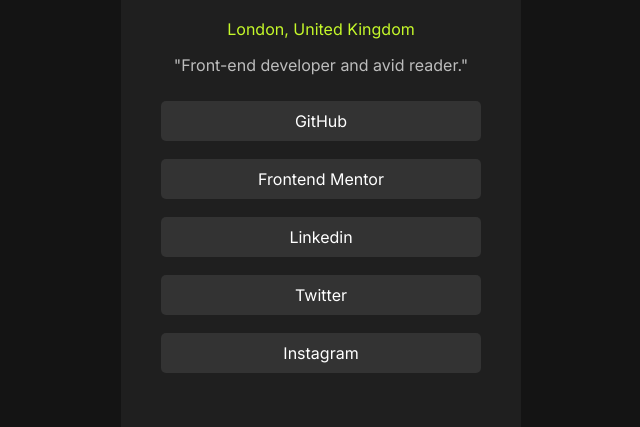
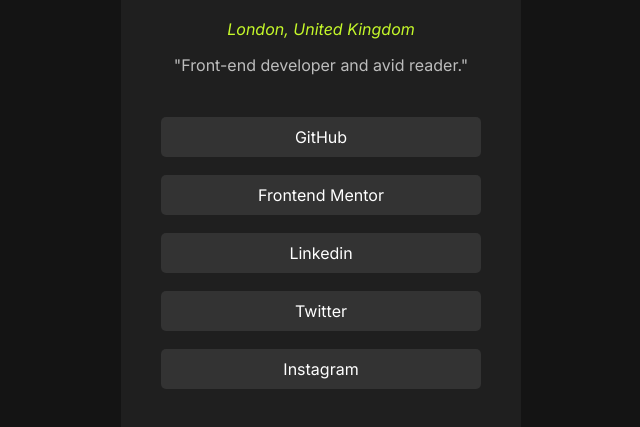
Before and after one commit to eduardopanassol/challenge-frontend-mentor-01, a plain HTML site: page index.html in a window 1280 px wide. Shown: the part 263-690 px from the top of the page, without its empty margins (391-1031 px from the left). Drawn offline with Linux system fonts and the light colour scheme.

Commit message:
alterações

```diff
--- a/index.html
+++ b/index.html
@@ -3,33 +3,29 @@
 <head>
     <meta charset="UTF-8">
     <meta name="viewport" content="width=device-width, initial-scale=1.0">
-    <title>Document</title>
+    <title>Social Links Profile </title>
     <link href="https://fonts.googleapis.com/css2?family=Inter:ital,opsz,wght@0,14..32,100..900;1,14..32,100..900&family=Lobster&family=Roboto:ital,wght@0,100;0,300;0,400;0,500;0,700;0,900;1,100;1,300;1,400;1,500;1,700;1,900&display=swap" rel="stylesheet">
     <link rel="stylesheet" href="style.css">
     <link rel="stylesheet" href="responsive.css">
 
-
 </head>
 <body>
 
-    <div class="div-central">
+    <main class="card">
+        <img id="avatar" src="images/avatar-jessica.jpeg" alt="Avatar">
+        <h1> Jessica Randall</h1>
+        <address> London, United Kingdom </address>
+        <p> "Front-end developer and avid reader."</p>
 
-     <img id="avatar" src="images/avatar-jessica.jpeg" alt="Avatar">
-     <h1> Jessica Randall</h1>
-     <span> London, United Kingdom</span>
-     <p> "Front-end developer and avid reader."</p>
+        <ul class="list">
+            <li class="links" href="#"> GitHub </li>
+            <li class="links" href="#"> Frontend Mentor</li>
+            <li class="links" href="#"> Linkedin </li>
+            <li class="links" href="#"> Twitter </li>
+            <li class="links" href="#"> Instagram </li>
 
-         <div class="div-2">
-             <a class="links" href="#"> GitHub</a>
-             <a class="links" href="#"> Frontend Mentor</a>
-             <a class="links" href="#"> Linkedin</a>
-             <a class="links" href="#"> Twitter</a>
-             <a class="links" href="#"> Instagram</a>
-        </div>
-
-
-
-    </div>
+        </ul>
+    </main>
 
 </body>
 </html>
--- a/style.css
+++ b/style.css
@@ -1,17 +1,12 @@
 *{
+    font-family: "Inter", serif;
+}
 
-
-
-
-    font-family: "Inter", serif;
-
-
-}
 body{
     background-color: hsl(0, 0%, 8%);
+}
 
-}
-.div-central{
+.card{
     display: flex;
     left: 40%;
     right: 40%;
@@ -23,8 +18,8 @@ body{
     height: 600px;
     background-color: hsl(0, 0%, 12%) ;
     padding-bottom: 20px;
+}
 
-}
 #avatar{
     width: 100px;
     margin-top: 20px;
@@ -32,7 +27,7 @@ body{
     border-radius: 200px;
 }
 
-span{
+address{
    color: hsl(75, 94%, 57%);
 }
 
@@ -44,7 +39,7 @@ p{
     opacity: 0.7;
 }
 
-.div-2{
+.list{
 
     width: 320px;
     padding: 10px;
@@ -52,9 +47,8 @@ p{
     display: flex;
     flex-direction: column;
     gap: 8px;
+}
 
-
-}
 .links{
    padding: 10px ;
    display: block;
@@ -66,10 +60,9 @@ p{
     text-decoration: none;
       width: 300px;
       cursor: pointer;
+}
 
-}
 .links:hover{
     background-color: hsl(75, 94%, 57%);
     color: black;
-
 }
```
